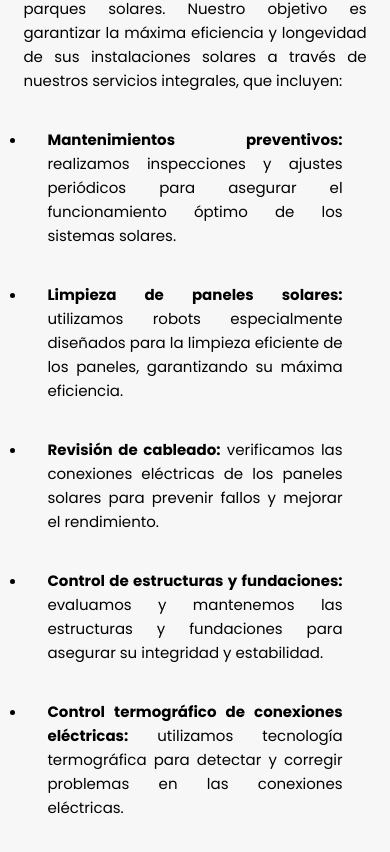
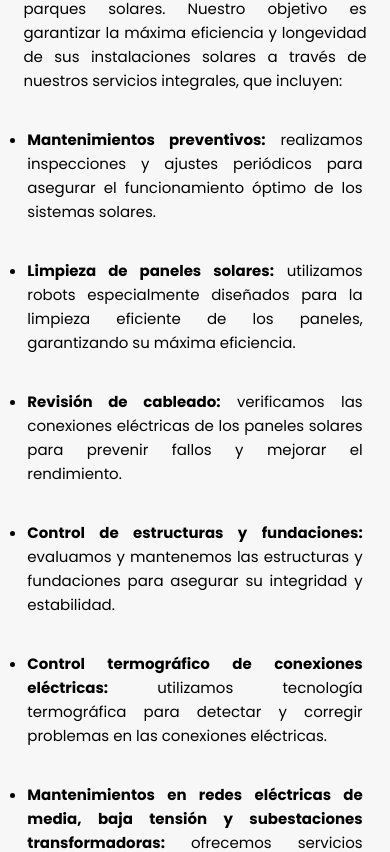
Before and after one commit to juliscrep/North-Winds-Project-, a Next.js app: page /services in a window 390 px wide. Shown: the part 4372-5224 px from the top of the page. Built offline with nearby package versions, Linux system fonts and the light colour scheme; a web font is replaced by a local one.

Commit message:
modificaciones al estilo del componente serviceList

```diff
--- a/Styles/servicesList.module.css
+++ b/Styles/servicesList.module.css
@@ -135,8 +135,6 @@
     font-size:18px;
     text-align: justify;
     margin-bottom: 30px;
-    padding-right: 6%;
-    padding-left: 6%;
     line-height: 1.6;
   }
 
@@ -303,8 +301,6 @@
     font-size:15px;
     text-align: justify;
     margin-bottom: 35px;
-    padding-right: 6%;
-    padding-left: 6%;
     line-height: 1.6;
   }
 
```
